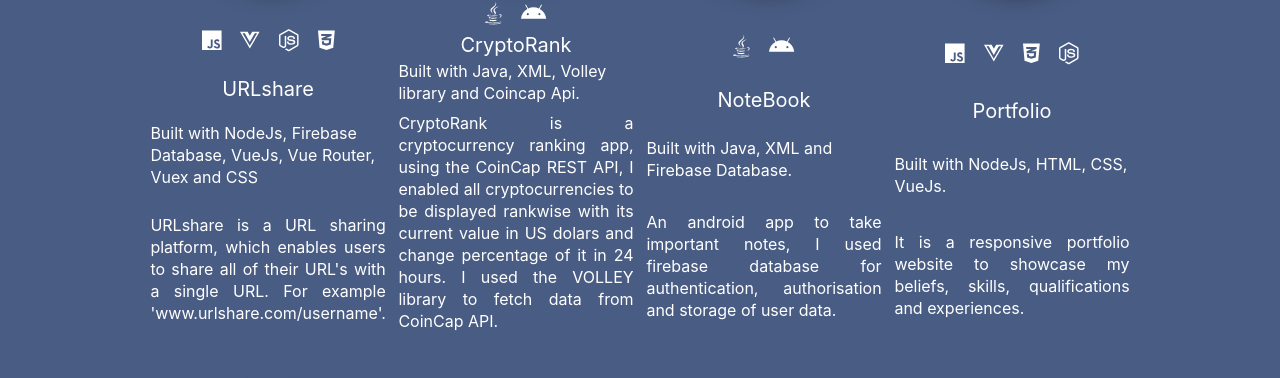
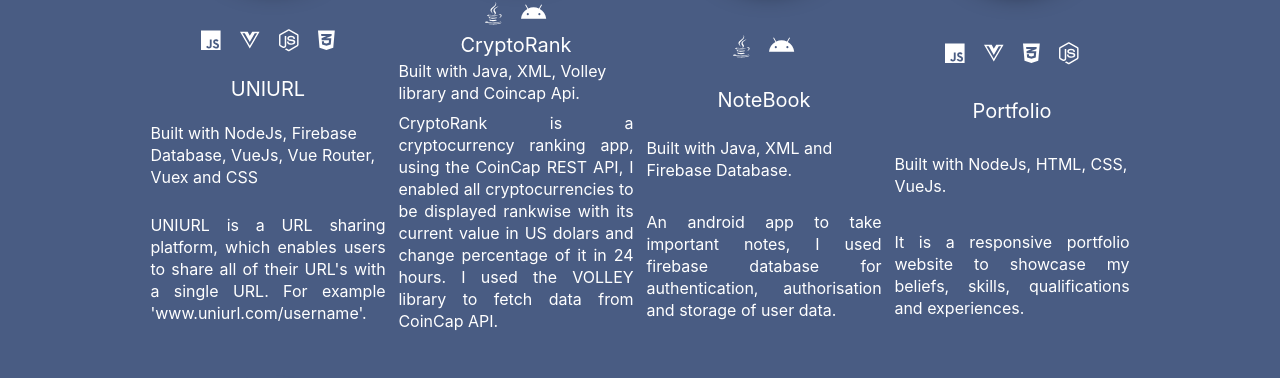
Before and after one commit to iamsuryasonar/portfolio-with-react, a React (Create React App) app: page /projects in a window 1280 px wide. Shown: the part 370-748 px from the top of the page. Built offline with nearby package versions, Linux system fonts and the light colour scheme.

Commit message:
updated data

```diff
--- a/src/App/Data/links.js
+++ b/src/App/Data/links.js
@@ -1,8 +1,8 @@
 const links = [
     {
-        id: "URLshare",
-        title: "URLshare - a link sharing platform",
-        url: "https://urlshare.netlify.app",
+        id: "UNIURL",
+        title: "UNIURL - a link sharing platform",
+        url: "https://uniurl.netlify.app",
     },
     {
         id: "resume",
--- a/src/App/Data/projects.js
+++ b/src/App/Data/projects.js
@@ -20,15 +20,15 @@ const projects = [
                 icon: "fab fa-css3-alt",
             },
         ],
-        id: "URLshare",
+        id: "UNIURL",
         image: urlshare,
         source_code: "https://github.com/iamsuryasonar/URLshare.git",
         build_info:
             "Built with NodeJs, Firebase Database, VueJs, Vue Router, Vuex and CSS",
-        title: "URLshare",
-        url: "https://urlshare.netlify.app",
+        title: "UNIURL",
+        url: "https://uniurl.netlify.app",
         description:
-            "URLshare is a URL sharing platform, which enables users to share all of their URL's with a single URL. For example 'www.urlshare.com/username'.",
+            "UNIURL is a URL sharing platform, which enables users to share all of their URL's with a single URL. For example 'www.uniurl.com/username'.",
     },
     {
         id: "cryptorank",
```
